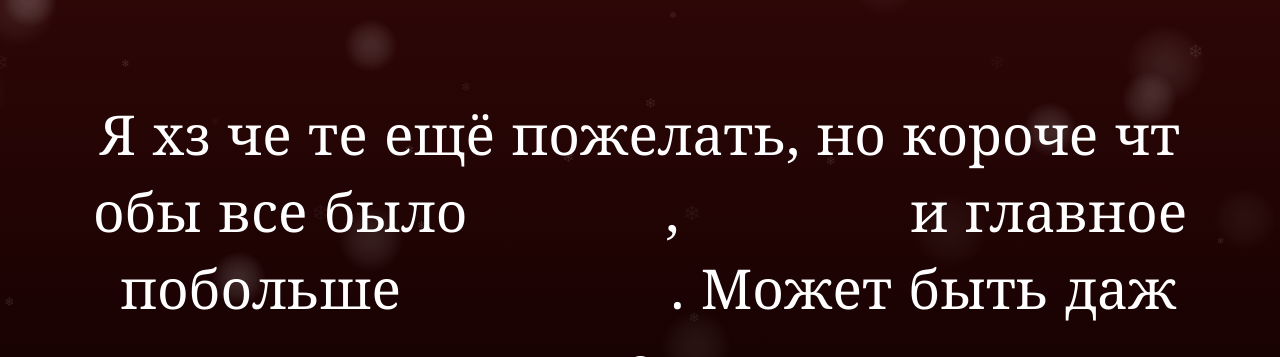
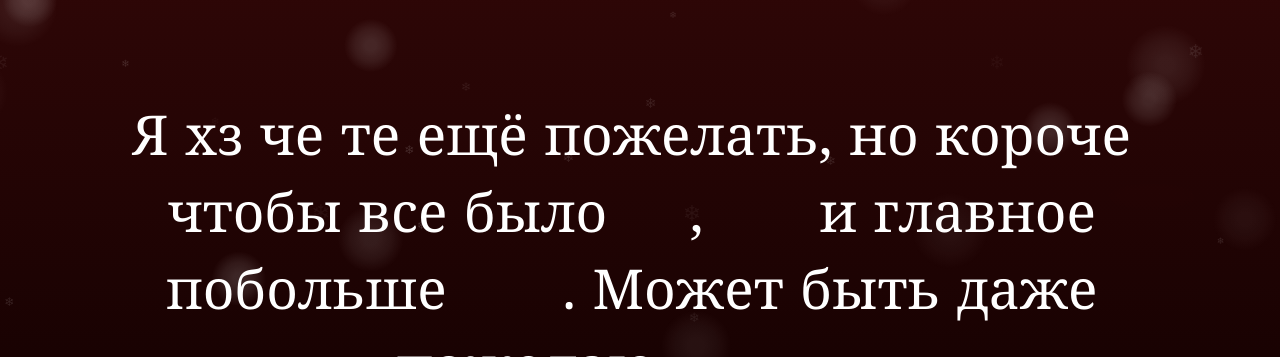
Before and after one commit to kirgizik/2ng.html, a plain HTML site: page index.html in a window 1280 px wide. Shown: the part 443-800 px from the top of the page. Drawn offline with Linux system fonts and the light colour scheme.

Commit message:
Update index.html

```diff
--- a/index.html
+++ b/index.html
@@ -63,6 +63,11 @@ font-size:55px;
 line-height:1.4;
 max-width:1100px;
 margin:0 auto;
+}
+
+.text-section p .word-wrapper {
+display: inline-block;
+white-space: nowrap;
 }
 
 .text-section p .char {
@@ -216,32 +221,62 @@ drawSnow();
   const originalText = textElement.innerText;
 
   textElement.innerHTML = '';
-  const chars = [];
 
-  for (let i = 0; i < originalText.length; i++) {
-    const char = originalText[i];
-    const span = document.createElement('span');
-    span.className = 'char';
+  // Разбиваем текст на слова и пробелы
+  const wordsAndSpaces = originalText.split(/(\s+)/);
+  const fragments = [];
 
-    if (char === ' ') {
-      span.className += ' space';
-      span.innerHTML = '&nbsp;';
-    } else if (char === '\n') {
-      textElement.appendChild(document.createElement('br'));
-      continue;
-    } else {
-      span.textContent = char;
+  wordsAndSpaces.forEach(fragment => {
+    if (fragment.trim() === '' && fragment !== '') {
+      // Это пробелы (включая идеографические)
+      for (let i = 0; i < fragment.length; i++) {
+        const span = document.createElement('span');
+        span.className = 'char space';
+        span.innerHTML = fragment[i] === '　' ? '　' : '&nbsp;';
+        textElement.appendChild(span);
+        fragments.push(span);
+      }
+    } else if (fragment.includes('\n')) {
+      // Обрабатываем переносы строк
+      const lines = fragment.split('\n');
+      lines.forEach((line, lineIndex) => {
+        if (lineIndex > 0) {
+          textElement.appendChild(document.createElement('br'));
+        }
+
+        // Разбиваем линию на символы
+        for (let i = 0; i < line.length; i++) {
+          const span = document.createElement('span');
+          span.className = 'char';
+          span.textContent = line[i];
+          textElement.appendChild(span);
+          fragments.push(span);
+        }
+      });
+    } else if (fragment !== '') {
+      // Это слово - создаем обертку для слова
+      const wordWrapper = document.createElement('span');
+      wordWrapper.className = 'word-wrapper';
+      wordWrapper.style.display = 'inline-block';
+      wordWrapper.style.whiteSpace = 'nowrap';
+
+      for (let i = 0; i < fragment.length; i++) {
+        const span = document.createElement('span');
+        span.className = 'char';
+        span.textContent = fragment[i];
+        wordWrapper.appendChild(span);
+        fragments.push(span);
+      }
+
+      textElement.appendChild(wordWrapper);
     }
-
-    textElement.appendChild(span);
-    chars.push(span);
-  }
+  });
 
   function animateText() {
     const windowHeight = window.innerHeight;
     const scrollTop = window.pageYOffset || document.documentElement.scrollTop;
 
-    chars.forEach((char) => {
+    fragments.forEach((char) => {
       const rect = char.getBoundingClientRect();
       const charTop = rect.top + scrollTop;
       const charCenter = charTop + rect.height / 2;
```
